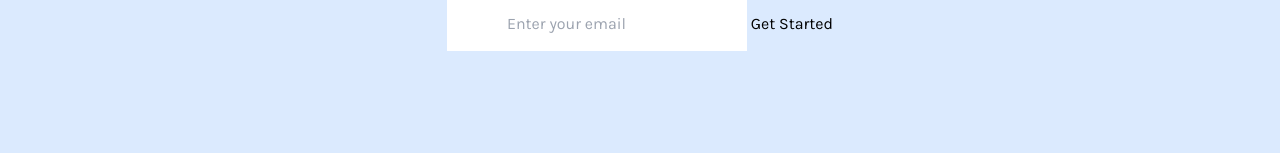
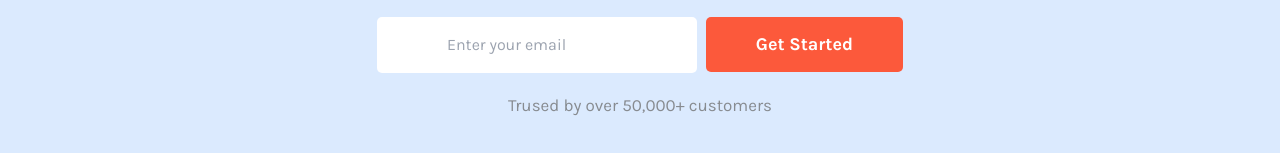
Before and after one commit to 010usmandjanovv/team-work-shade, a plain HTML site: page index.html in a window 1280 px wide. Shown: the part 461-614 px from the top of the page. Drawn offline with nearby package versions, Linux system fonts and the light colour scheme.

Commit message:
hero-center end

```diff
--- a/index.html
+++ b/index.html
@@ -50,12 +50,12 @@
         <div class="hero text-center">
             <h3 class="hero-subtitle text-[15px] font-bold uppercase text-[#666] mb-[15px]">Present your service</h3>
             <h1 class="hero-title text-[60px] font-bold leading-[100%] text-[#1f1f1f] w-[615px] mx-auto">Make landing page fast and easily.</h1>
-            <p class="hero-text text-[21px] font-regular leading-[170%] text-[#666] w-[555px] mx-auto">Create custom landing pages with Shades that convert more visitors than any website—no coding required.</p>
-            <form class="hero-form">
-                <input class="form-inp px-[60px] py-[15px]" type="email" placeholder="Enter your email">
-                <button class="form-btn">Get Started</button>
+            <p class="hero-text text-[21px] font-regular leading-[170%] text-[#666] w-[555px] mx-auto mb-[20px]">Create custom landing pages with Shades that convert more visitors than any website—no coding required.</p>
+            <form class="hero-form mb-[20px]">
+                <input class="form-inp px-[70px] py-[16px] rounded-[5px] mr-[5px]" type="email" placeholder="Enter your email">
+                <button class="form-btn px-[50px] py-[14px] bg-[#fc593b] rounded-[5px] text-white text-[18px] font-bold">Get Started</button>
             </form>
-            <p class="form-bottom-text"></p>
+            <p class="form-bottom-text text-[17px] font-regular text-[#878b90] text-center">Trused by over 50,000+ customers</p>
             <div class="hero-bottom">
 
             </div>
```
